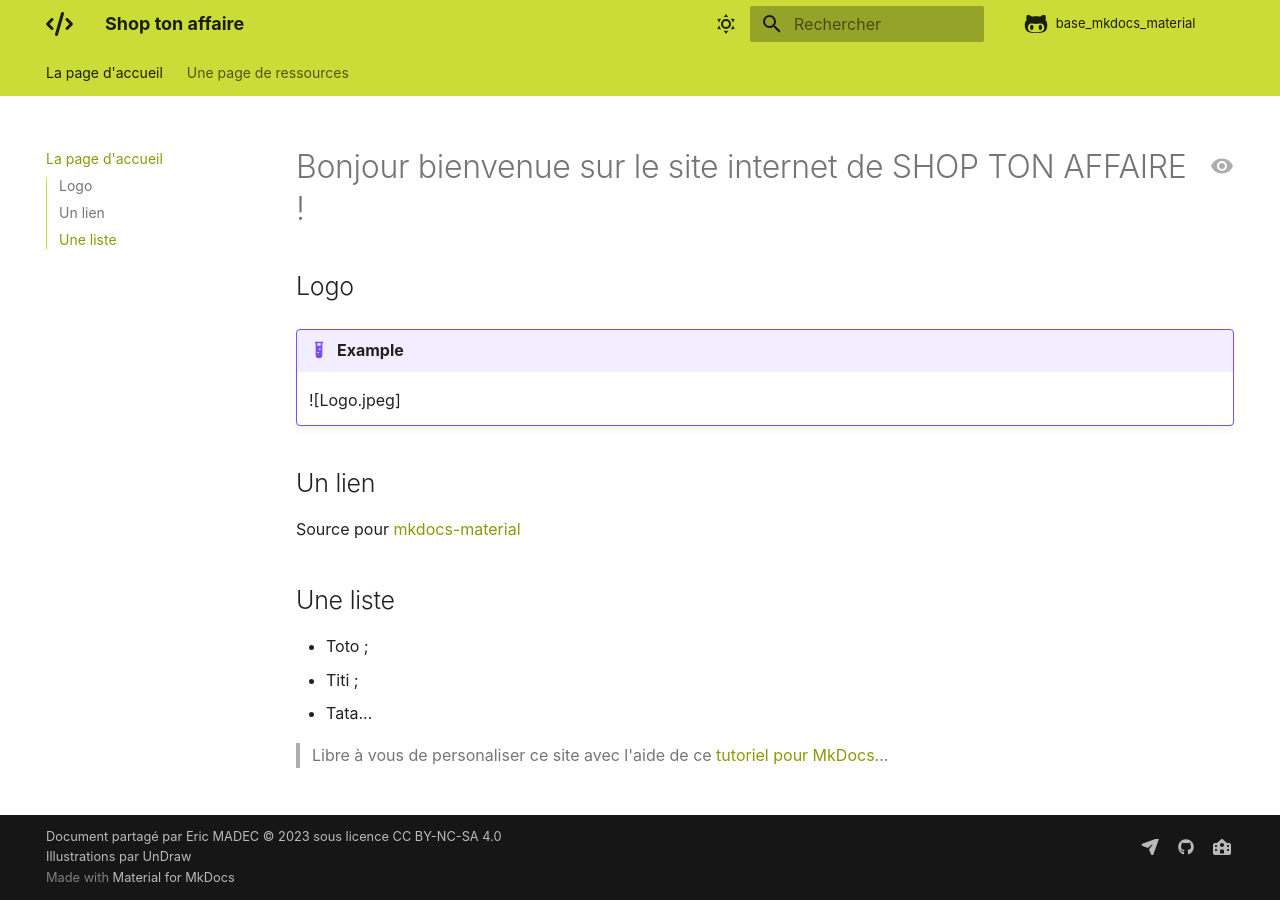
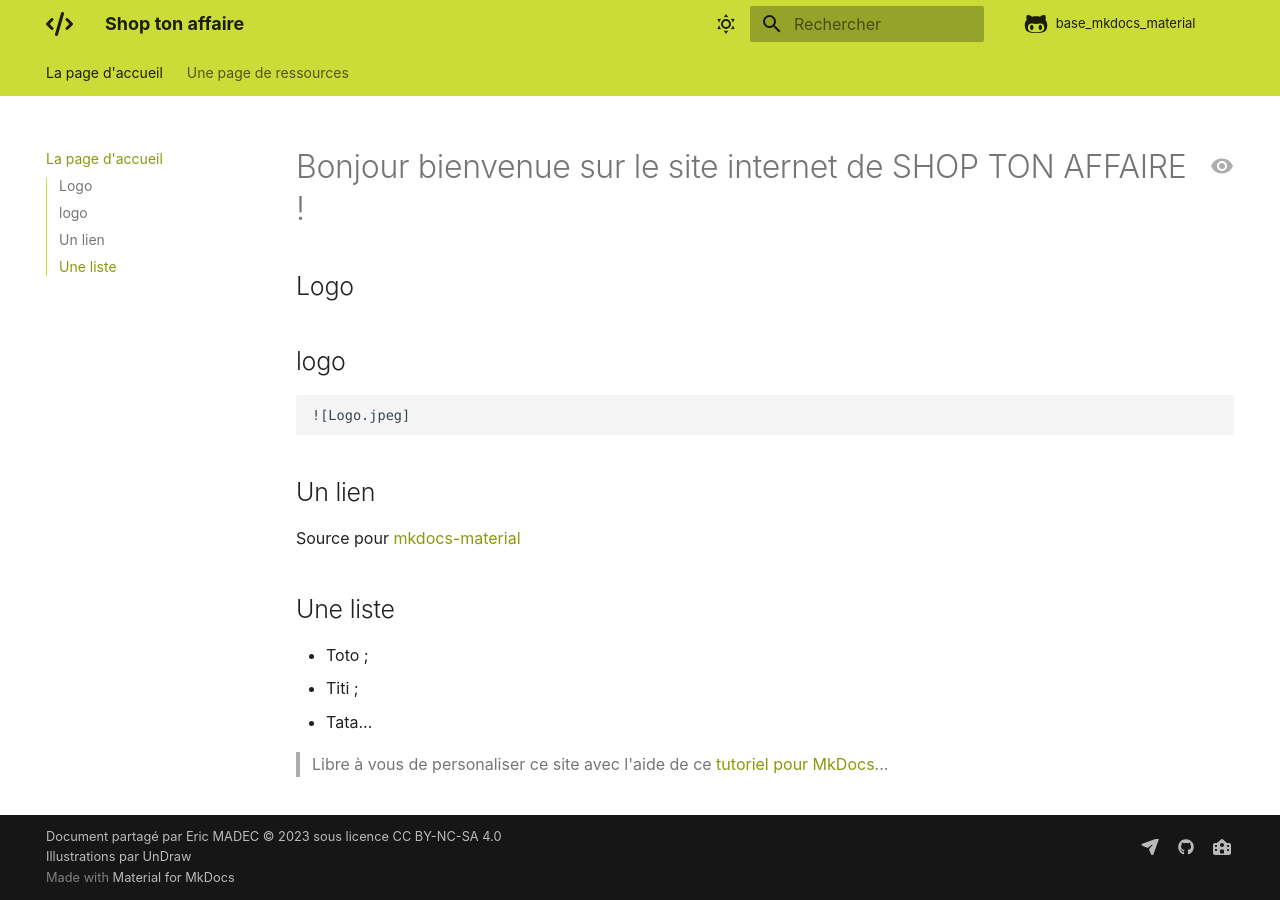
Before and after one commit to Noann-M/Shop-ton-affaire, an MkDocs documentation site: the page built from docs/index.md, in a window 1280 px wide. Built offline with MkDocs 1.6.1 and Material for MkDocs 9.7.7, drawn with Linux system fonts in a browser that asks for light colours; comment, search, counter and statistics services are not loaded.

Commit message:
Update index.md

```diff
--- a/docs/index.md
+++ b/docs/index.md
@@ -1,7 +1,7 @@
 # Bonjour bienvenue sur le site internet de SHOP TON AFFAIRE !
 ## Logo
 
-!!! example logo
+##logo
     ![Logo.jpeg]
 
 ## Un lien
```
